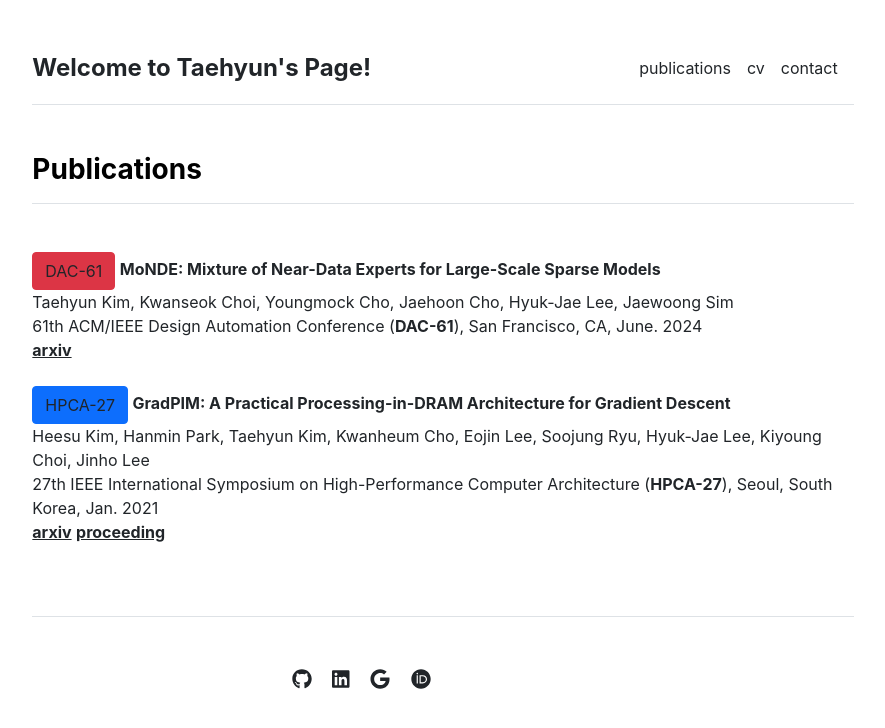
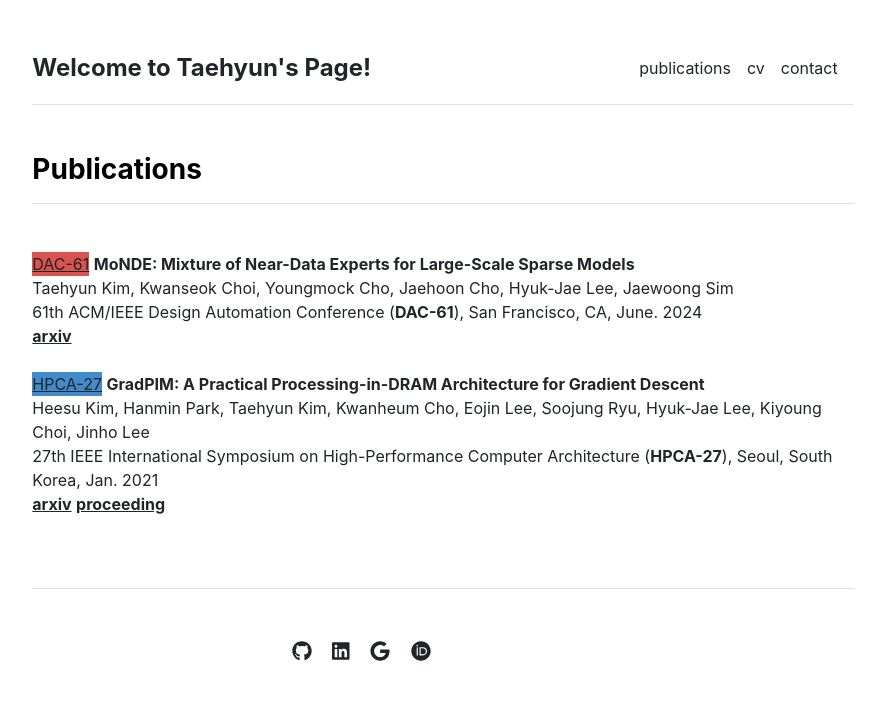
Before and after one commit to taehyunzzz/taehyunzzz.github.io, a Jekyll site: the page built from publications.md, in a window 1280 px wide. Shown: the top 728 px of the page, without its empty margins (197-1082 px from the left). Built offline with Jekyll 4.4.1, drawn with Linux system fonts in a browser that asks for light colours.

Commit message:
DEBUG: test44

```diff
--- a/_includes/publications.html
+++ b/_includes/publications.html
@@ -73,7 +73,7 @@
       {% endfor %}
     {% else %}
       {% for item in site.data.publications.index %}
-        <a class="btn btn-{{ item.label }}" href="{{ item.homepage }}" style="display:inline-block">
+        <a class="label label-{{ item.label }}" href="{{ item.homepage }}" style="display:inline-block">
             {{ item.acronym }}
         </a>
         <a><strong>{{ item.title }}</strong></a>
```
